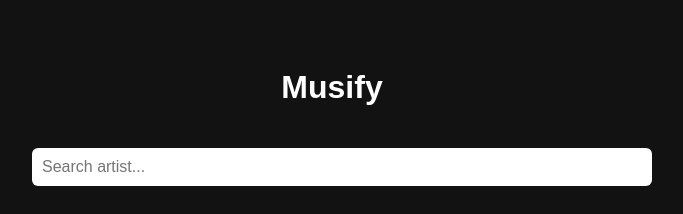
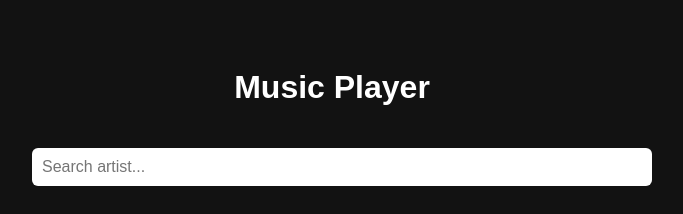
Before and after one commit to TheSpecialOne-1/Spotify-clone, a plain HTML site: page index.html in a window 1280 px wide. Shown: the top 214 px of the page, without its empty margins (308-991 px from the left). Drawn offline with Linux system fonts and the light colour scheme.

Commit message:
Update index.html

```diff
--- a/index.html
+++ b/index.html
@@ -3,12 +3,12 @@
 <head>
   <meta charset="UTF-8" />
   <meta name="viewport" content="width=device-width, initial-scale=1.0"/>
-  <title>Musify</title>
+  <title>Music Player</title>
   <link rel="stylesheet" href="style.css" />
 </head>
 <body>
   <div class="container">
-    <h1>Musify</h1>
+    <h1>Music Player</h1>
 
     <!-- Artist Search Bar -->
     <input type="text" id="artistSearch" placeholder="Search artist..." class="search-bar" />
```
